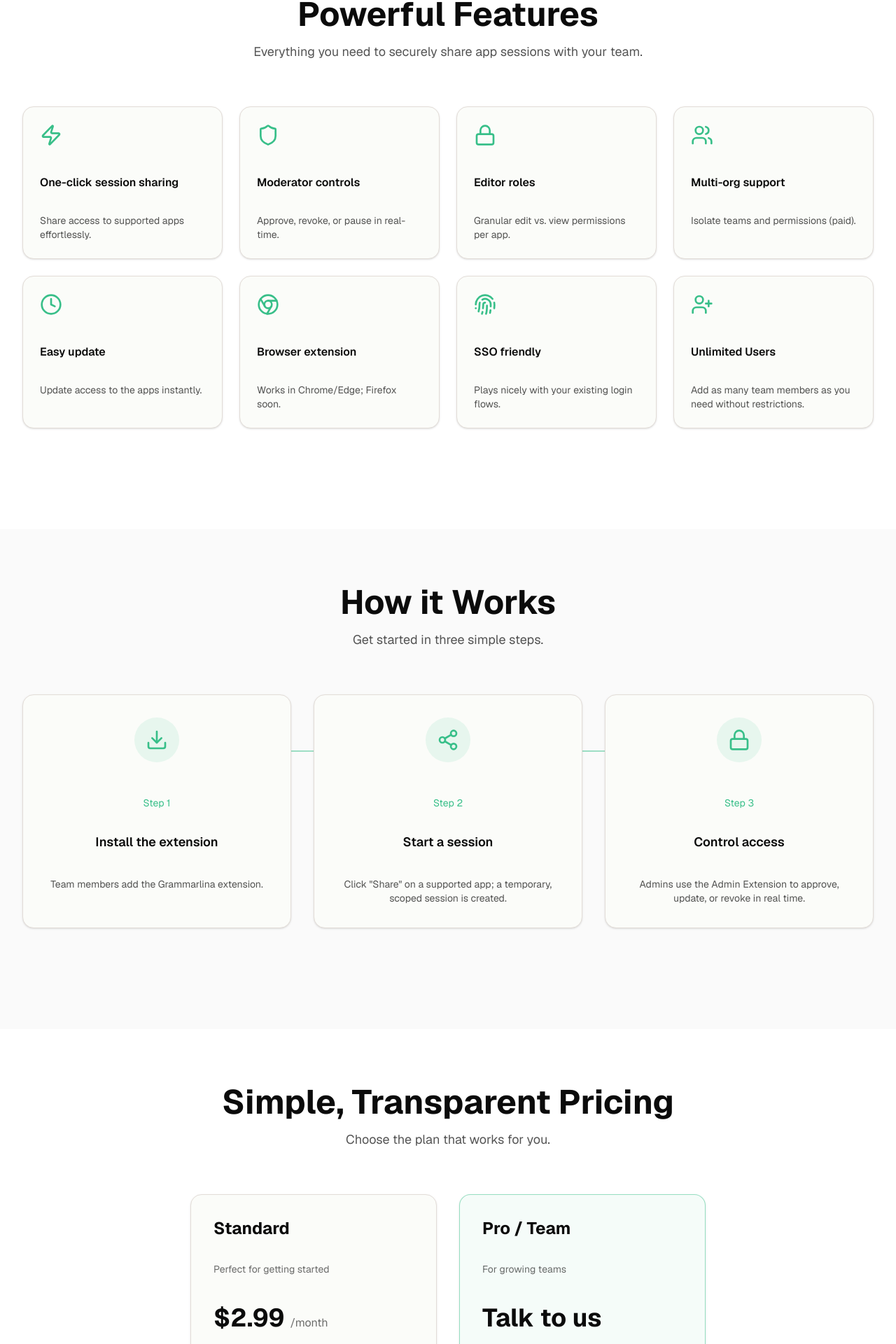
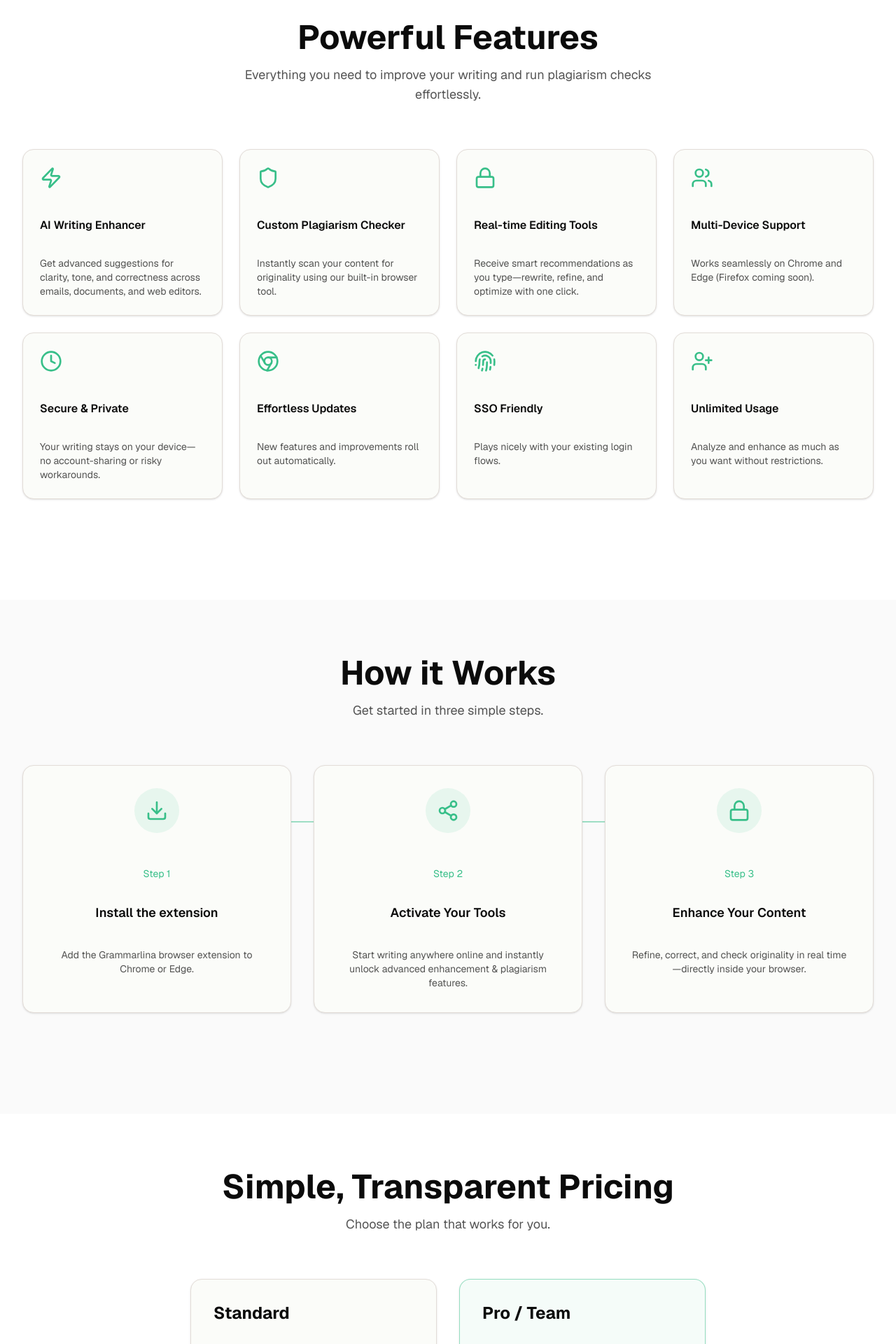
Before and after one commit to pasindupiumal03/Grammarlina, a Next.js app: page /home in a window 1280 px wide. Shown: the part 864-2784 px from the top of the page at 70% size. Built offline with nearby package versions, Linux system fonts and the light colour scheme; no server answers.

Commit message:
[GL-03] Updated component styling and functionality

```diff
--- a/components/book-demo.tsx
+++ b/components/book-demo.tsx
@@ -29,11 +29,11 @@ export function BookDemo() {
     setLoading(true)
 
     // Format the email body with all form data
-    const subject = encodeURIComponent("Book a Demo Request")
+    const subject = encodeURIComponent("Book a Call Request")
     const body = encodeURIComponent(
       `Hello,
 
-I would like to book a demo for Grammarlina.
+I would like to Book a Call for Grammarlina.
 
 Name: ${formData.name}
 Email: ${formData.email}
@@ -45,7 +45,7 @@ Thank you!`
     )
 
     // Create mailto link
-    const mailtoLink = `mailto:contact@grammarlina.com?subject=${subject}&body=${body}`
+    const mailtoLink = `mailto:admin@grammarlina.com?subject=${subject}&body=${body}`
 
     // Open email client
     window.location.href = mailtoLink
@@ -68,7 +68,7 @@ Thank you!`
           className="text-center mb-10 sm:mb-12"
         >
           <h2 className="text-3xl sm:text-4xl md:text-5xl font-bold font-sans text-foreground mb-4">Ready to get started?</h2>
-          <p className="text-base sm:text-lg text-foreground/70 px-4">Book a demo with our team to see Grammarlina in action.</p>
+          <p className="text-base sm:text-lg text-foreground/70 px-4">Book a Call with our team to see Grammarlina in action.</p>
         </motion.div>
 
         <motion.div
@@ -167,15 +167,15 @@ Thank you!`
                 </div>
 
                 <Button type="submit" className="w-full" disabled={loading}>
-                  {loading ? "Sending..." : "Book a Demo"}
+                  {loading ? "Sending..." : "Book a Call"}
                 </Button>
               </form>
             )}
 
             <div className="mt-8 pt-8 border-t border-border text-center">
               <p className="text-sm text-foreground/70 mb-2">Or email us directly:</p>
-              <a href="mailto:contact@grammarlina.com" className="text-primary font-semibold hover:underline">
-                contact@grammarlina.com
+              <a href="mailto:admin@grammarlina.com" className="text-primary font-semibold hover:underline">
+                admin@grammarlina.com
               </a>
             </div>
           </Card>
--- a/components/features.tsx
+++ b/components/features.tsx
@@ -7,43 +7,43 @@ import { Card } from "@/components/ui/card"
 const features = [
   {
     icon: Zap,
-    title: "One-click session sharing",
-    description: "Share access to supported apps effortlessly.",
+    title: "AI Writing Enhancer",
+    description: "Get advanced suggestions for clarity, tone, and correctness across emails, documents, and web editors.",
   },
   {
     icon: Shield,
-    title: "Moderator controls",
-    description: "Approve, revoke, or pause in real-time.",
+    title: "Custom Plagiarism Checker",
+    description: "Instantly scan your content for originality using our built-in browser tool.",
   },
   {
     icon: Lock,
-    title: "Editor roles",
-    description: "Granular edit vs. view permissions per app.",
+    title: "Real-time Editing Tools",
+    description: "Receive smart recommendations as you type—rewrite, refine, and optimize with one click.",
   },
   {
     icon: Users,
-    title: "Multi-org support",
-    description: "Isolate teams and permissions (paid).",
+    title: "Multi-Device Support",
+    description: "Works seamlessly on Chrome and Edge (Firefox coming soon).",
   },
   {
     icon: Clock,
-    title: "Easy update",
-    description: "Update access to the apps instantly.",
+    title: "Secure & Private",
+    description: "Your writing stays on your device—no account-sharing or risky workarounds.",
   },
   {
     icon: Chrome,
-    title: "Browser extension",
-    description: "Works in Chrome/Edge; Firefox soon.",
+    title: "Effortless Updates",
+    description: "New features and improvements roll out automatically.",
   },
   {
     icon: Fingerprint,
-    title: "SSO friendly",
+    title: "SSO Friendly",
     description: "Plays nicely with your existing login flows.",
   },
   {
     icon: UserPlus,
-    title: "Unlimited Users",
-    description: "Add as many team members as you need without restrictions.",
+    title: "Unlimited Usage",
+    description: "Analyze and enhance as much as you want without restrictions.",
   },
 ]
 
@@ -80,7 +80,7 @@ export function Features() {
         >
           <h2 className="text-3xl sm:text-4xl md:text-5xl font-bold font-sans text-foreground mb-4">Powerful Features</h2>
           <p className="text-base sm:text-lg text-foreground/70 max-w-2xl mx-auto px-4">
-            Everything you need to securely share app sessions with your team.
+            Everything you need to improve your writing and run plagiarism checks effortlessly.
           </p>
         </motion.div>
 
--- a/components/footer.tsx
+++ b/components/footer.tsx
@@ -14,7 +14,7 @@ export function Footer() {
               <Image src="/logo.svg" alt="Grammarlina" width={32} height={32} />
               <span className="font-mono font-bold text-foreground">Grammarlina</span>
             </div>
-            <p className="text-sm text-foreground/60">Secure app session sharing for teams.</p>
+            <p className="text-sm text-foreground/60">Smart writing assistance & originality checking — right in your browser.</p>
           </div>
 
           {/* Links */}
--- a/components/hero.tsx
+++ b/components/hero.tsx
@@ -123,7 +123,7 @@ export function Hero() {
                 backgroundClip: "text",
               }}
             >
-              New • Admin Extension now in live
+              New • Grammarly Premium added
             </span>
           </Badge>
         </motion.div>
@@ -142,7 +142,7 @@ export function Hero() {
             className="text-3xl sm:text-5xl md:text-6xl lg:text-7xl font-bold font-sans text-balance leading-tight mb-4 sm:mb-6"
           >
             <span className="bg-gradient-to-r from-foreground via-foreground to-foreground/80 bg-clip-text text-transparent">
-              Get Grammarly Premium.
+              Enhance Every Word.
             </span>
             <br />
             <motion.span
@@ -161,7 +161,7 @@ export function Hero() {
             className="text-base sm:text-lg md:text-xl text-foreground/70 text-balance max-w-2xl mx-auto mb-6 sm:mb-8 leading-relaxed px-2"
           >
             <span className="bg-gradient-to-r from-foreground/80 via-foreground/70 to-foreground/60 bg-clip-text text-transparent">
-              Enjoy lifetime access to advanced writing tools and your own custom plagiarism checker—all for a single one-time payment.
+              Unlock premium-level writing enhancements and an AI-powered plagiarism checker — all in one simple monthly subscription. <br />Get clear, confident writing every time you type.
             </span>
           </motion.p>
         </div>
--- a/components/how-it-works.tsx
+++ b/components/how-it-works.tsx
@@ -8,17 +8,17 @@ const steps = [
   {
     icon: Download,
     title: "Install the extension",
-    description: "Team members add the Grammarlina extension.",
+    description: "Add the Grammarlina browser extension to Chrome or Edge.",
   },
   {
     icon: Share2,
-    title: "Start a session",
-    description: 'Click "Share" on a supported app; a temporary, scoped session is created.',
+    title: "Activate Your Tools",
+    description: 'Start writing anywhere online and instantly unlock advanced enhancement & plagiarism features.',
   },
   {
     icon: Lock,
-    title: "Control access",
-    description: "Admins use the Admin Extension to approve, update, or revoke in real time.",
+    title: "Enhance Your Content",
+    description: "Refine, correct, and check originality in real time—directly inside your browser.",
   },
 ]
 
--- a/components/pricing.tsx
+++ b/components/pricing.tsx
@@ -32,21 +32,21 @@ export function Pricing() {
     {
       name: "Standard",
       price: "$2.99",
-      description: "Perfect for getting started",
-      features: ["1 organization", "Up to 5 active sessions", "Moderator controls", "Email support"],
+      description: "Perfect for everyday users",
+      features: ["Writing enhancement", "Plagiarism checker", "Unlimited usage", "Email support"],
       cta: "Start now",
       highlighted: false,
     },
     {
       name: "Pro / Team",
-      price: "Talk to us",
-      description: "For growing teams",
-      features: [
-        "Unlimited organizations",
-        "Unlimited active sessions",
-        "Advanced editor roles & audit logs",
-        "SSO & SCIM (coming soon)",
+      price: "Contact Us",
+      description: "For professionals, agencies, and editors",
+      features: ["Includes everything in Standard plus",
+        "Multi-seat/team support",
+        "Usage insights & history",
+        "Advanced writing controls",
         "Priority support",
+        "API access (coming soon)",
       ],
       cta: "Book a call",
       highlighted: true,
@@ -106,7 +106,7 @@ export function Pricing() {
                 <p className="text-sm text-foreground/60 mb-4">{plan.description}</p>
                 <div className="mb-6">
                   <span className="text-3xl sm:text-4xl font-bold text-foreground">{plan.price}</span>
-                  {plan.price !== "Talk to us" && <span className="text-foreground/60 ml-2">/month</span>}
+                  {plan.price !== "Contact Us" && <span className="text-foreground/60 ml-2">/month</span>}
                 </div>
 
                 <Button
```
